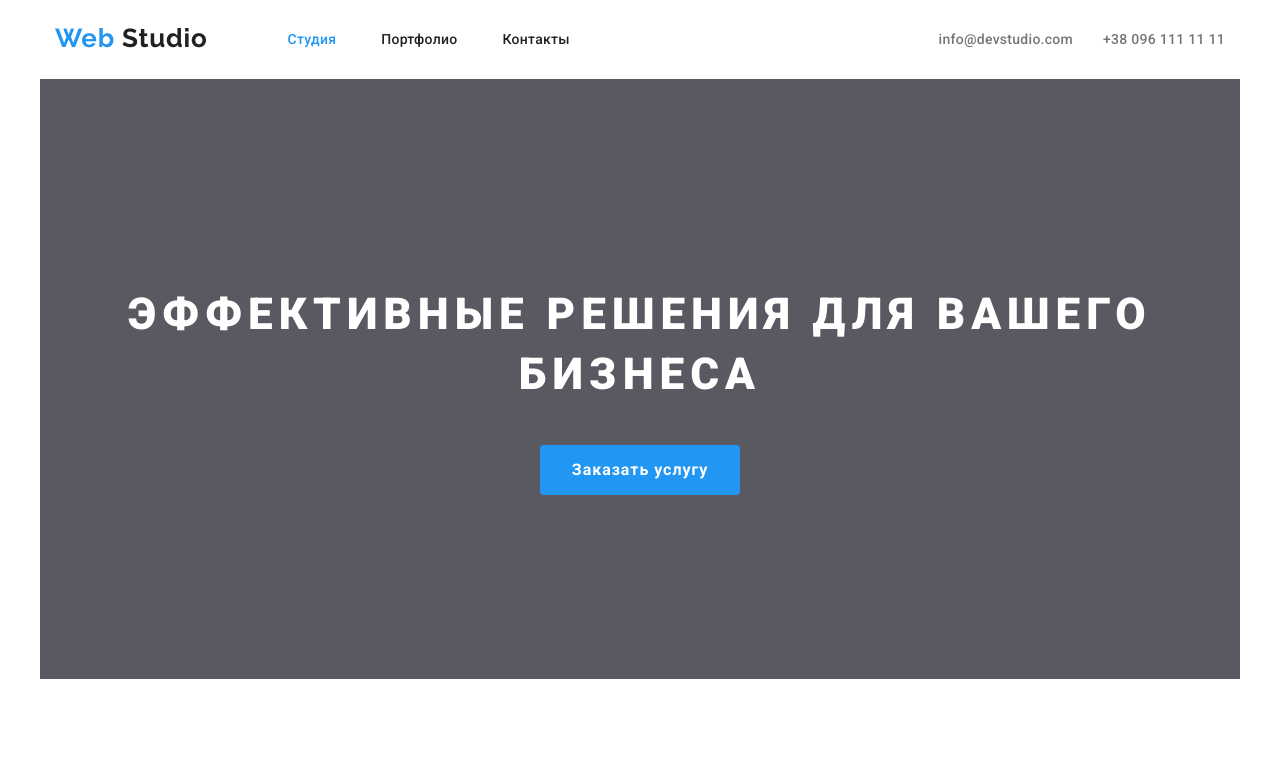
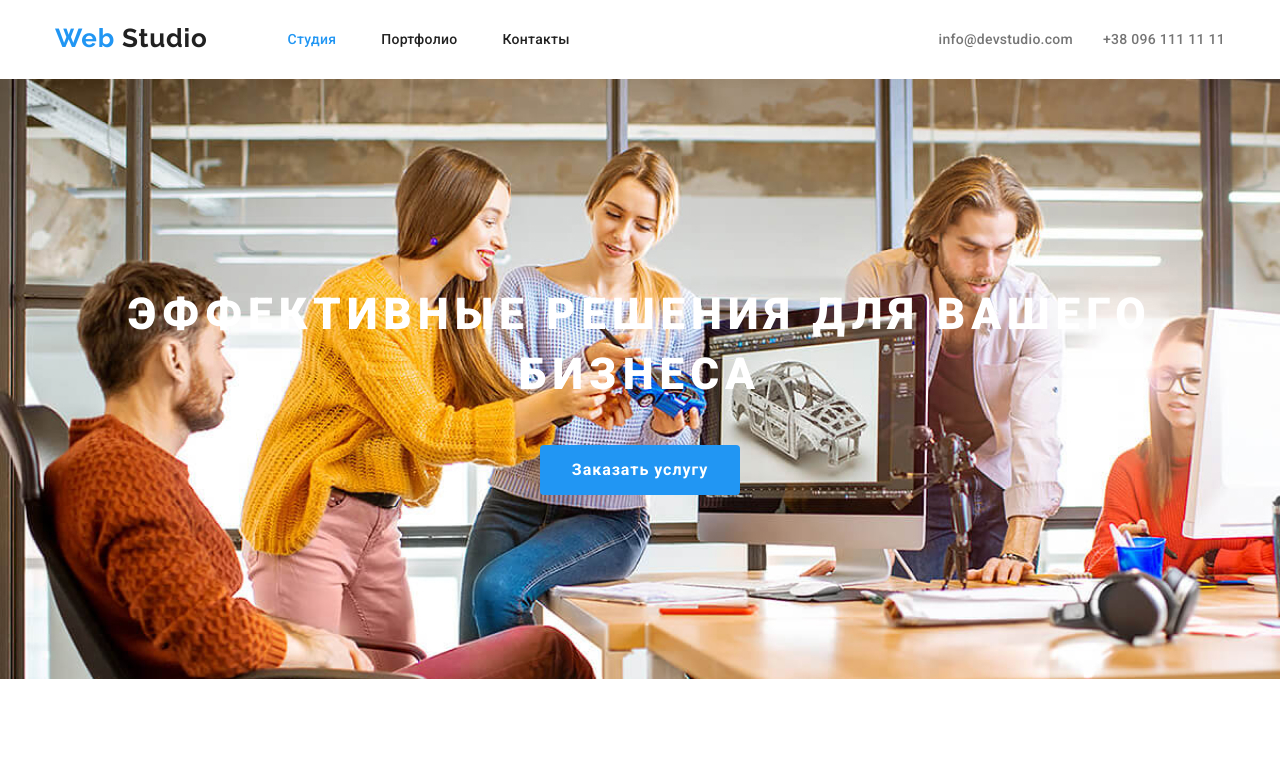
Before and after one commit to darya-ungvari/goit-markup-hw-04, a plain HTML site: page index.html in a window 1280 px wide. Shown: the top 769 px of the page. Drawn offline with nearby package versions, Linux system fonts and the light colour scheme.

Commit message:
delete container for hero

```diff
--- a/css/style.css
+++ b/css/style.css
@@ -198,7 +198,10 @@ h2, h3 {
     margin-bottom: 40px;
 }
 
-.hero.container {
+.hero-section {
+
+    background-image: url(../images/hero.jpg);
+
 
     height: 600px;
     text-align: center;
@@ -206,7 +209,6 @@ h2, h3 {
     padding-top: 206px;
     padding-bottom: 200px;
 
-    background-color: #585961;
 }
 
 /* Наши преимущества */
--- a/index.html
+++ b/index.html
@@ -29,11 +29,9 @@
   <main>
         <!-- page Hero
             ЭФФЕКТИВНЫЕ РЕШЕНИЯ ДЛЯ ВАШЕГО БИЗНЕСА-->
-    <section>
-        <div class="hero container">
+    <section class="hero-section">
             <h1 class="hero-title">ЭФФЕКТИВНЫЕ РЕШЕНИЯ ДЛЯ ВАШЕГО БИЗНЕСА</h1>
             <a href="" class="button">Заказать услугу</a>
-        </div>
     </section>
     <!--Наши преимущества-->
     <section class="feauter">
```
Also changed, not shown: images/hero.jpg (added).
